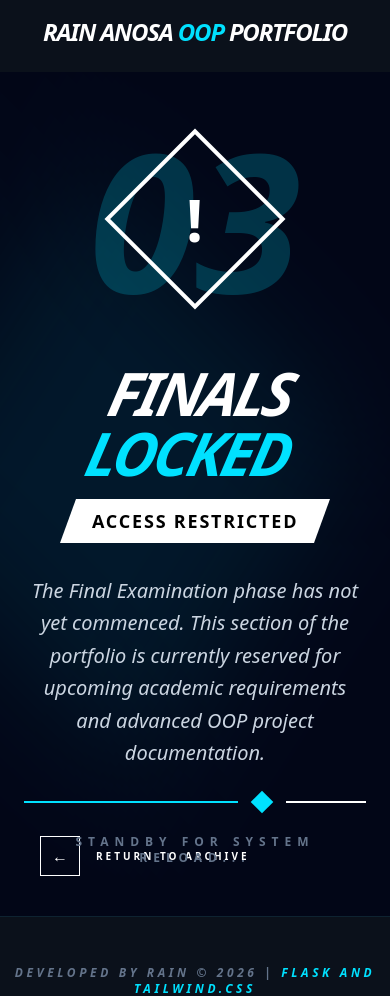
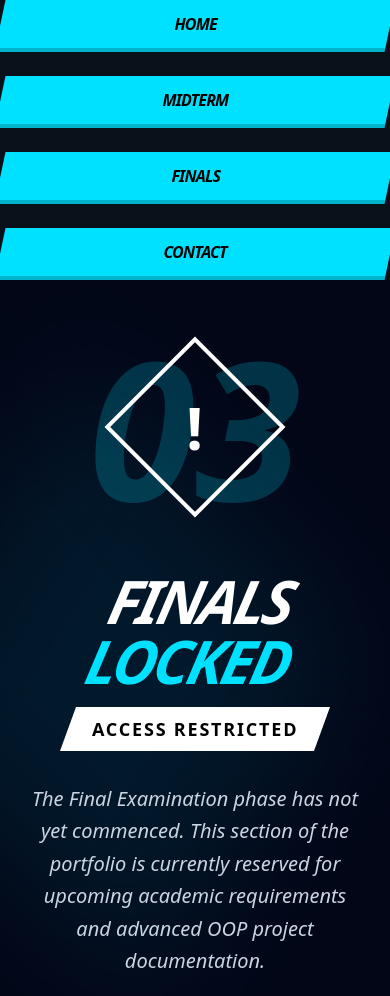
Before and after one commit to RatsRatata/OOPPortfolio, a Flask app: page /finals in a window 390 px wide. Shown: the top 996 px of the page. Run offline with Flask 3, Linux system fonts and the light colour scheme; some libraries are stand-ins or nearby versions.

Commit message:
Fix mobile navigation and url_for home

```diff
--- a/templates/base.html
+++ b/templates/base.html
@@ -19,27 +19,24 @@
 </head>
 <body class="text-white font-sans selection:bg-cyan-500/50">
 
-    <nav class="flex items-center gap-4 overflow-x-auto whitespace-nowrap pb-2 md:overflow-visible md:whitespace-normal">
-        <div class="max-w-5xl mx-auto px-6 py-4 flex justify-between items-center">
-            <span class="text-2xl font-black tracking-tighter text-white italic">
-                RAIN ANOSA <span class="p3-blue"> OOP </span>PORTFOLIO
-            </span>
-            <div class="hidden md:flex items-center space-x-4 text-xs font-bold uppercase tracking-widest">
-                <a href="{{ url_for('home') }}" class="px-5 py-2 p3-bg-blue text-black font-black hover:bg-white transition-all skew-x-[-12deg]">
-                    <span class="inline-block skew-x-[12deg]">Home</span>
-                </a>
-                <a href="{{ url_for('midterm') }}" class="px-5 py-2 p3-bg-blue text-black font-black hover:bg-white transition-all skew-x-[-12deg]">
-                    <span class="inline-block skew-x-[12deg]">Midterm</span>
-                </a>
-                <a href="{{ url_for('finals') }}" class="px-5 py-2 p3-bg-blue text-black font-black hover:bg-white transition-all skew-x-[-12deg]">
-                    <span class="inline-block skew-x-[12deg]">Final</span>
-                </a>
-                <a href="{{ url_for('contact') }}" class="px-5 py-2 p3-bg-blue text-black font-black hover:bg-white transition-all skew-x-[-12deg]">
-                    <span class="inline-block skew-x-[12deg]">Contact</span>
-                </a>
-            </div>
-        </div>
-    </nav>
+    <nav class="flex flex-col md:flex-row items-center justify-center gap-6 w-full">
+
+    <a href="{{ url_for('home') }}" class="w-full md:w-auto px-8 py-3 p3-bg-blue text-black font-black hover:bg-white transition-all skew-x-[-12deg] text-center border-b-4 border-black/20">
+        <span class="inline-block skew-x-[12deg] uppercase italic tracking-tighter">Home</span>
+    </a>
+    <a href="{{ url_for('midterm') }}" class="w-full md:w-auto px-8 py-3 p3-bg-blue text-black font-black hover:bg-white transition-all skew-x-[-12deg] text-center border-b-4 border-black/20">
+        <span class="inline-block skew-x-[12deg] uppercase italic tracking-tighter">Midterm</span>
+    </a>
+
+    <a href="{{ url_for('finals') }}" class="w-full md:w-auto px-8 py-3 p3-bg-blue text-black font-black hover:bg-white transition-all skew-x-[-12deg] text-center border-b-4 border-black/20">
+        <span class="inline-block skew-x-[12deg] uppercase italic tracking-tighter">Finals</span>
+    </a>
+
+    <a href="{{ url_for('contact') }}" class="w-full md:w-auto px-8 py-3 p3-bg-blue text-black font-black hover:bg-white transition-all skew-x-[-12deg] text-center border-b-4 border-black/20">
+        <span class="inline-block skew-x-[12deg] uppercase italic tracking-tighter">Contact</span>
+    </a>
+
+</nav>
 
     {% block content %}
     {% endblock %}
```
